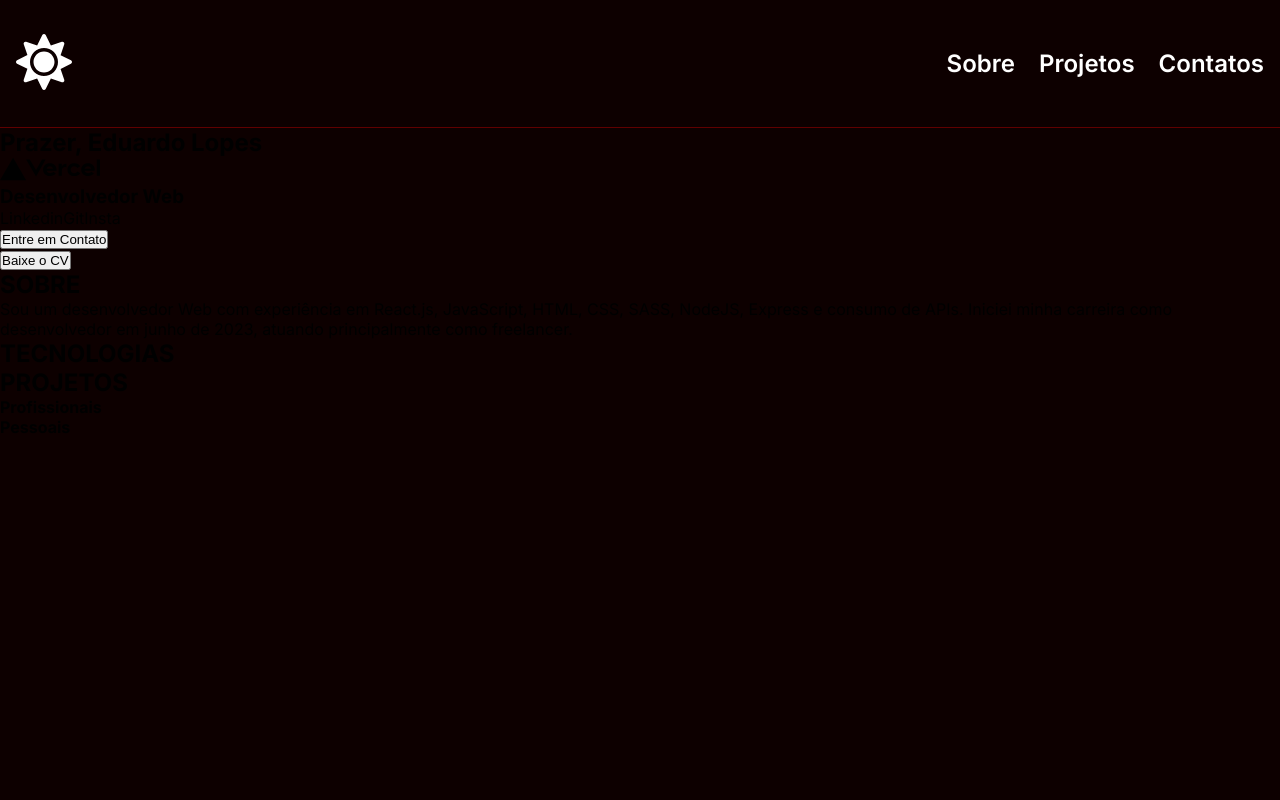
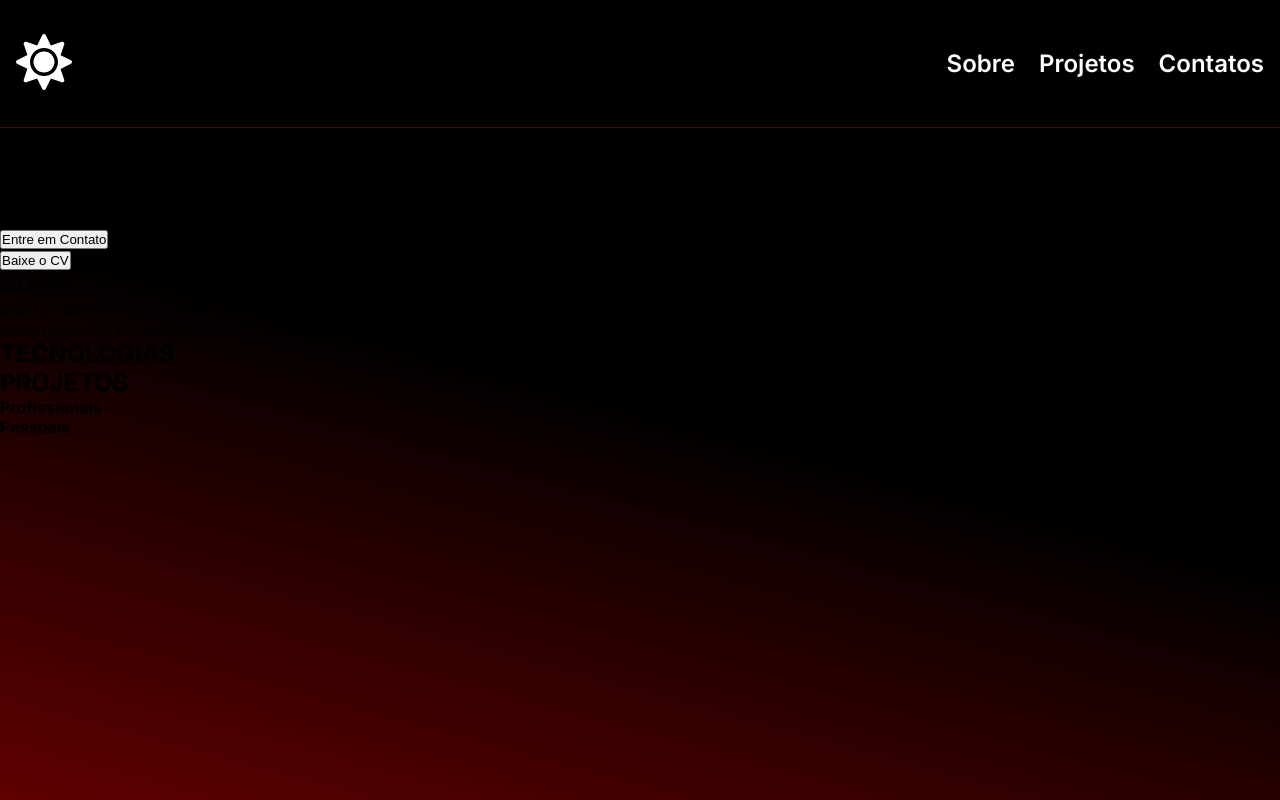
Before and after one commit to CaduLopes87/my-portfolio-next, a Next.js app: page / in a window 1280 px wide. Built offline with nearby package versions, Linux system fonts and the light colour scheme.

Commit message:
set: background color

```diff
--- a/src/app/globals.scss
+++ b/src/app/globals.scss
@@ -3,6 +3,8 @@
   --primary-color: red;
   --secondary-color: #5F0000;
   --tertiary-color: #61DAFB;
+  --bg-primary-color: black;
+  --bg-secondary-color: white;
 }
 
 * {
@@ -14,7 +16,12 @@
 html,
 body {
   max-width: 100vw;
+  min-height: 100vh;
   overflow-x: hidden;
 
-  background-color: rgb(13, 0, 0);
 }
+
+body {
+  background-color: var(--bg-primary-color);
+  background-image: linear-gradient( 15deg, rgb(96, 0, 0), black 50%);
+}
```
